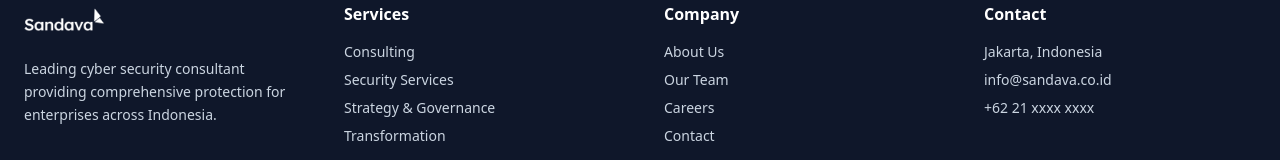
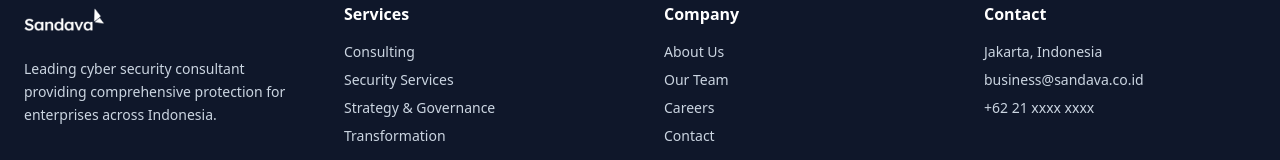
Before and after one commit to gempurbayu/sandava-web, a Next.js app: page / in a window 1280 px wide. Shown: the part 5998-6158 px from the top of the page. Built offline with nearby package versions, Linux system fonts and the light colour scheme.

Commit message:
fix: Update contact email addresses across the application to reflect the new business email

```diff
--- a/src/app/contact/page.tsx
+++ b/src/app/contact/page.tsx
@@ -311,9 +311,9 @@
                     <div>
                       <h3 className="font-bold mb-1">Email</h3>
                       <p className="text-slate-600 text-sm">
-                        General: info@sandava.co.id<br />
-                        Sales: sales@sandava.co.id<br />
-                        Support: support@sandava.co.id
+                        General: business@sandava.co.id<br />
+                        Sales: business@sandava.co.id<br />
+                        Support: business@sandava.co.id
                       </p>
                     </div>
                   </CardContent>
--- a/src/app/page.tsx
+++ b/src/app/page.tsx
@@ -834,7 +834,7 @@
               <h3 className="text-white font-semibold mb-4">Contact</h3>
               <ul className="space-y-2 text-sm">
                 <li>Jakarta, Indonesia</li>
-                <li>info@sandava.co.id</li>
+                <li>business@sandava.co.id</li>
                 <li>+62 21 xxxx xxxx</li>
               </ul>
             </div>
--- a/src/components/layout/Footer.tsx
+++ b/src/components/layout/Footer.tsx
@@ -75,7 +75,7 @@
             <h3 className="text-white font-semibold mb-4">Contact</h3>
             <ul className="space-y-2 text-sm">
               <li>Jakarta, Indonesia</li>
-              <li>info@sandava.co.id</li>
+              <li>business@sandava.co.id</li>
               <li>+62 21 xxxx xxxx</li>
             </ul>
           </div>
```
